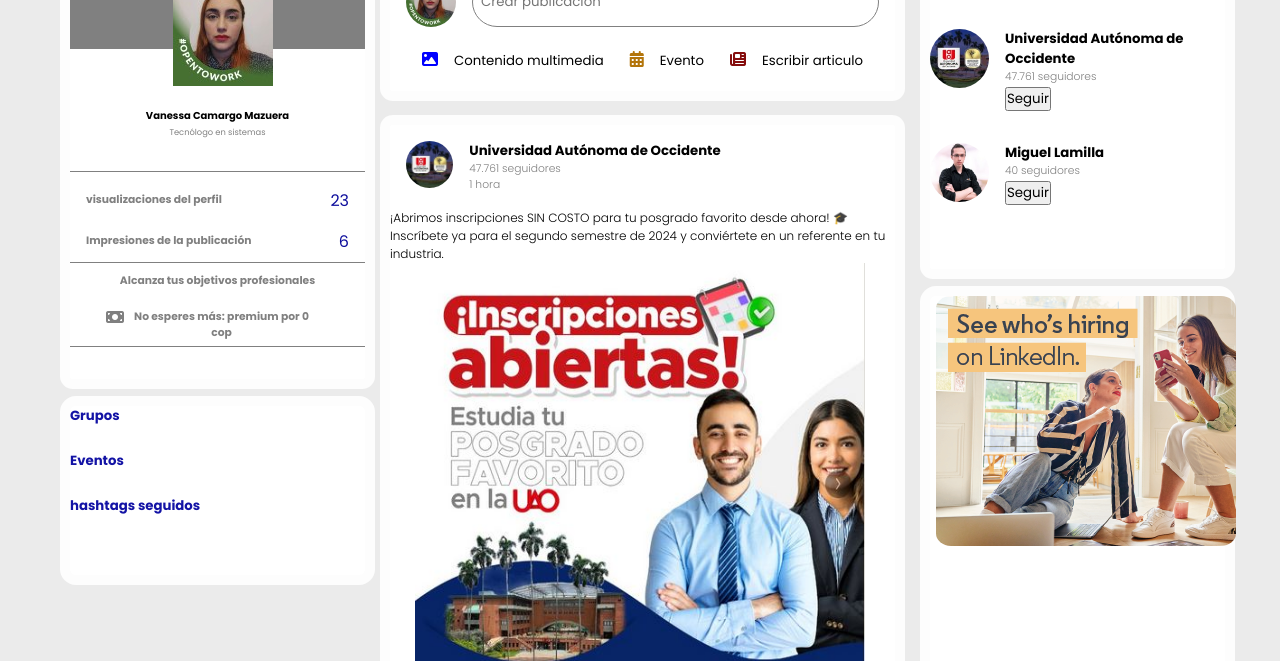
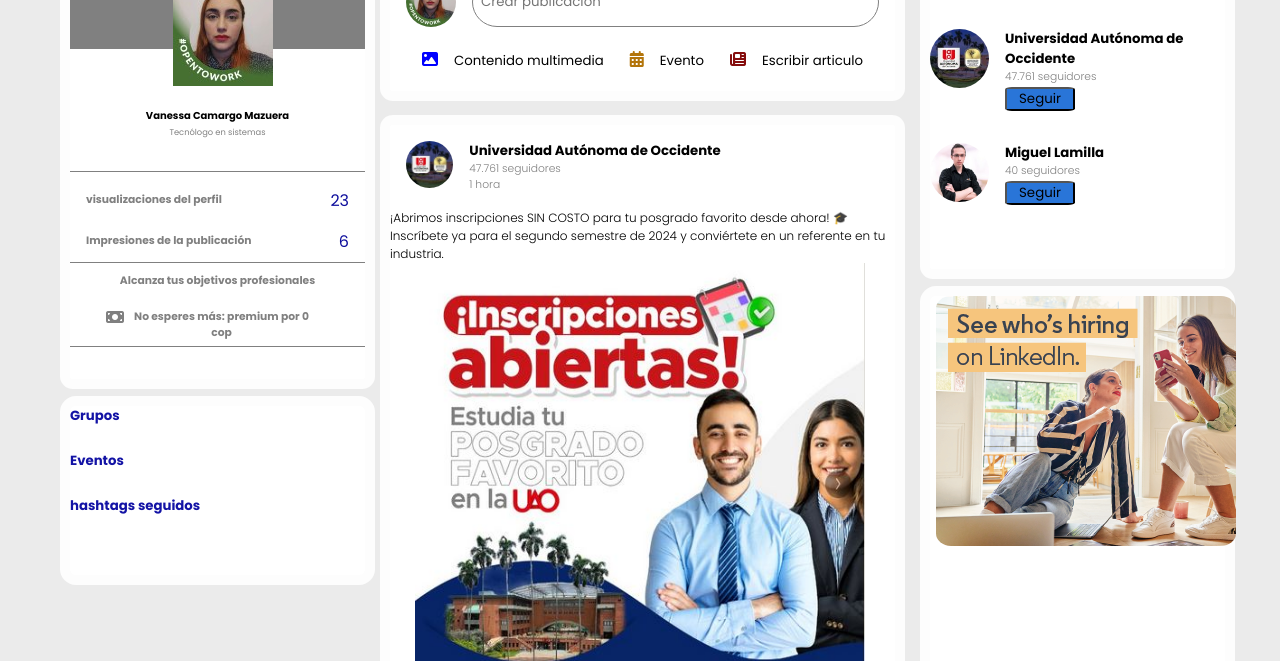
Before and after one commit to VanessaCamargo1606/parcial, a plain HTML site: page index.html in a window 1280 px wide. Shown: the part 139-800 px from the top of the page. Drawn offline with Linux system fonts and the light colour scheme.

Commit message:
Se agregaron los botones

```diff
--- a/style.css
+++ b/style.css
@@ -112,7 +112,7 @@ nav .wrapper .right .me: hover{
     text-decoration: underline;
 }
 
-/* ==============CONTAINER================= */
+/* ==============CONTENEDORES================= */
 
 .container {
     display: grid;
@@ -126,6 +126,7 @@ nav .wrapper .right .me: hover{
     grid-row: 1 / 4;
     border: 10px solid rgb(253, 253, 253) ;
     background-color: white;
+
     margin: 1.5rem auto;
     margin-left: 60px;
     width: 75%;
@@ -410,6 +411,13 @@ nav .wrapper .right .me: hover{
      color:gray;
  }
 
+ .container .three .perfil_uno .btn{
+     background-color: rgb(41, 117, 216);
+     border-radius: 10%;
+     width: 70px;
+ }
+
+
  .container .three .perfil_dos{
     display: flex;
     gap: 1rem;
@@ -417,6 +425,12 @@ nav .wrapper .right .me: hover{
 .container .three .perfil_dos h6{
     font-weight: 300;
     color: gray;
+}
+
+.container .three .perfil_dos .btn{
+    background-color: rgb(41, 117, 216);
+    border-radius: 10%;
+    width: 70px;
 }
 
  .container .three .perfil_uno img{
```
